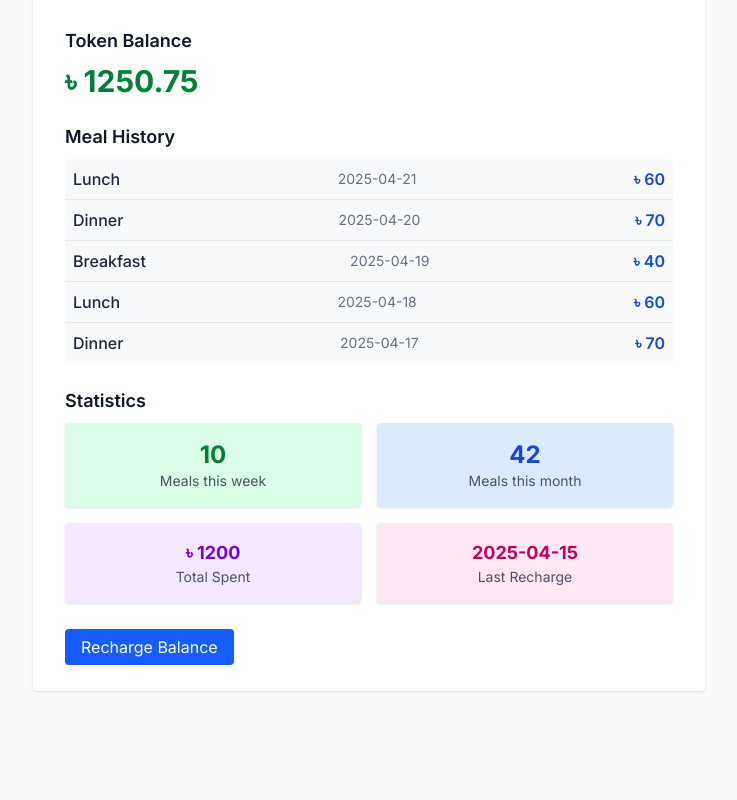
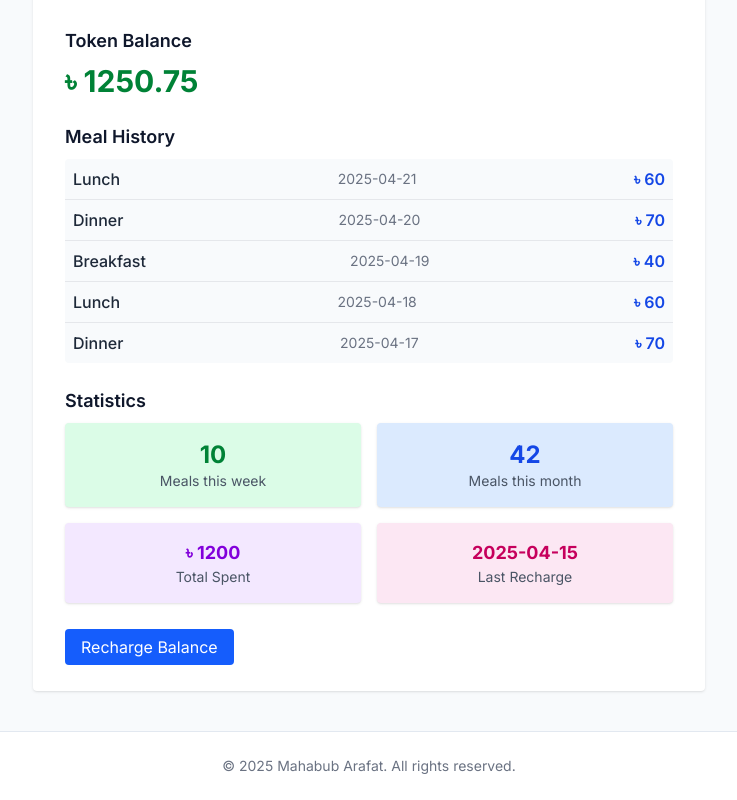
Before and after one commit to mahabubarafat-st/meal-manager-frontend, a Next.js app: page /home in a window 1280 px wide. Shown: the part 382-1182 px from the top of the page, without its empty margins (271-1008 px from the left). Before the commit the page ends 1113 px from the top, so only its background shows below. Built offline with nearby package versions, Linux system fonts and the light colour scheme.

Commit message:
footer added

```diff
--- a/src/app/layout.tsx
+++ b/src/app/layout.tsx
@@ -96,9 +96,14 @@ export default function RootLayout({
           </div>
         </nav>
         {/* Main Content */}
-        <main className="relative z-10 p-10">
-          {children}
+        <main className="relative z-10 p-10 min-h-[80vh] flex flex-col">
+          <div className="flex-1">
+            {children}
+          </div>
         </main>
+        <footer className="w-full text-center py-6 bg-white border-t border-slate-200 text-gray-500 text-sm mt-auto relative z-10">
+          &copy; {new Date().getFullYear()} Mahabub Arafat. All rights reserved.
+        </footer>
         <style jsx global>{`
           .nav-link {
             position: relative;
```
